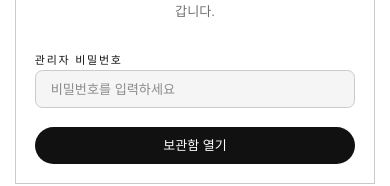
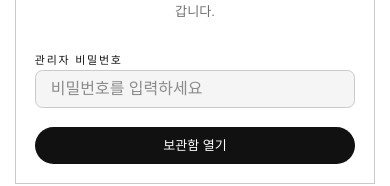
Before and after one commit to k0102575/personal-stock-tracker, a React (Vite) app: page /login in a window 390 px wide. Shown: the part 617-803 px from the top of the page. Built offline with nearby package versions, Linux system fonts and the light colour scheme; no server answers.

Commit message:
fix: 모바일 입력 포커스 확대 방지
- 모바일 화면에서 입력 필드 글자 크기를 16px로 보정

- iOS Safari의 입력 focus 자동 확대를 방지

```diff
--- a/src/styles.css
+++ b/src/styles.css
@@ -169,3 +169,12 @@
     display: none;
   }
 }
+
+@media (max-width: 640px) {
+  input[type],
+  input:not([type]),
+  select,
+  textarea {
+    font-size: 16px;
+  }
+}
```
